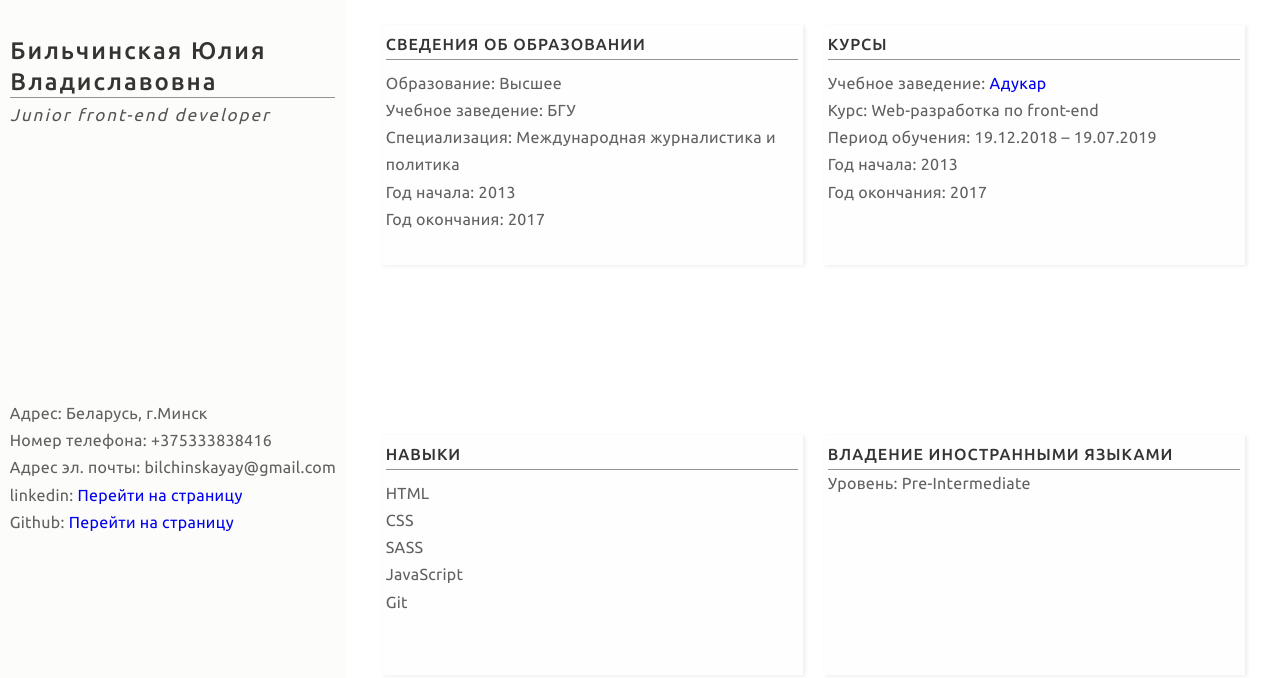
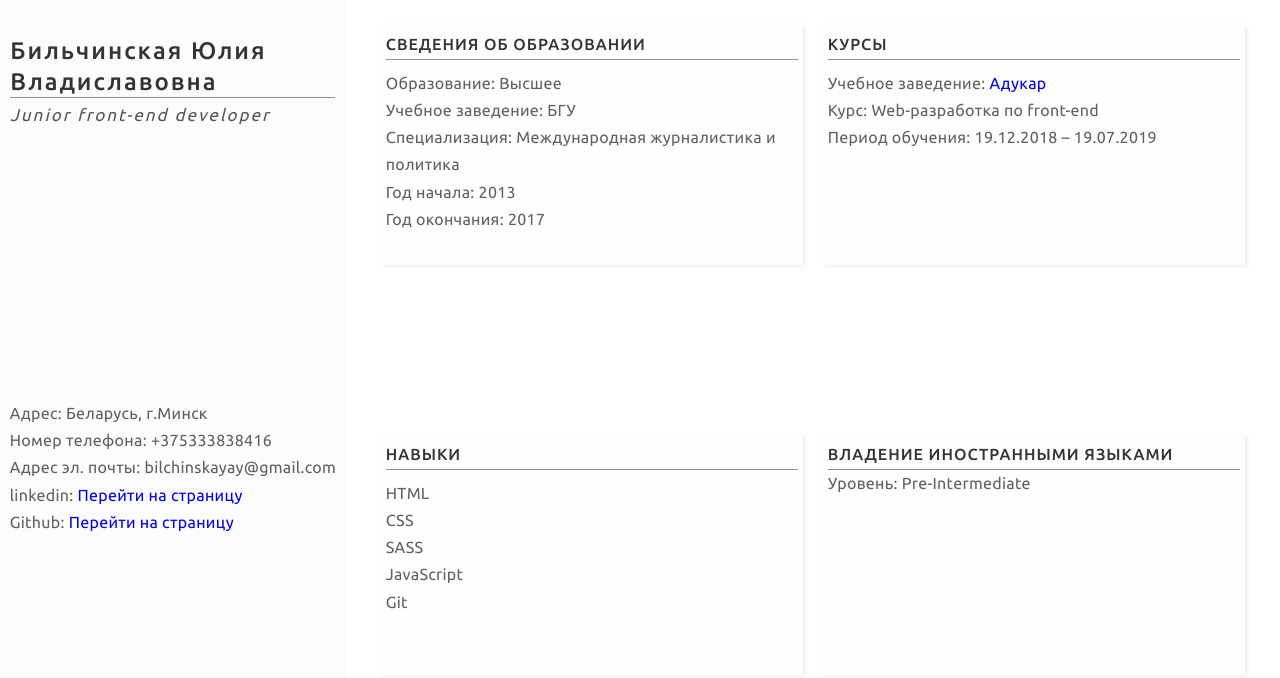
Before and after one commit to YuliaBilchinskaya/Store, a plain HTML site: page Резюме/ResumeBilchinskaya.html in a window 1280 px wide. Drawn offline with Linux system fonts and the light colour scheme.

Commit message:
Резюме

```diff
--- a/Резюме/ResumeBilchinskaya.html
+++ b/Резюме/ResumeBilchinskaya.html
@@ -89,12 +89,6 @@
             <li>
                 <span>Период обучения: </span>19.12.2018 – 19.07.2019
             </li>
-            <li>
-                <span>Год начала: </span>2013
-            </li>
-            <li>
-                <span>Год окончания: </span>2017
-            </li>
         </ul>
         </div>
 
```
